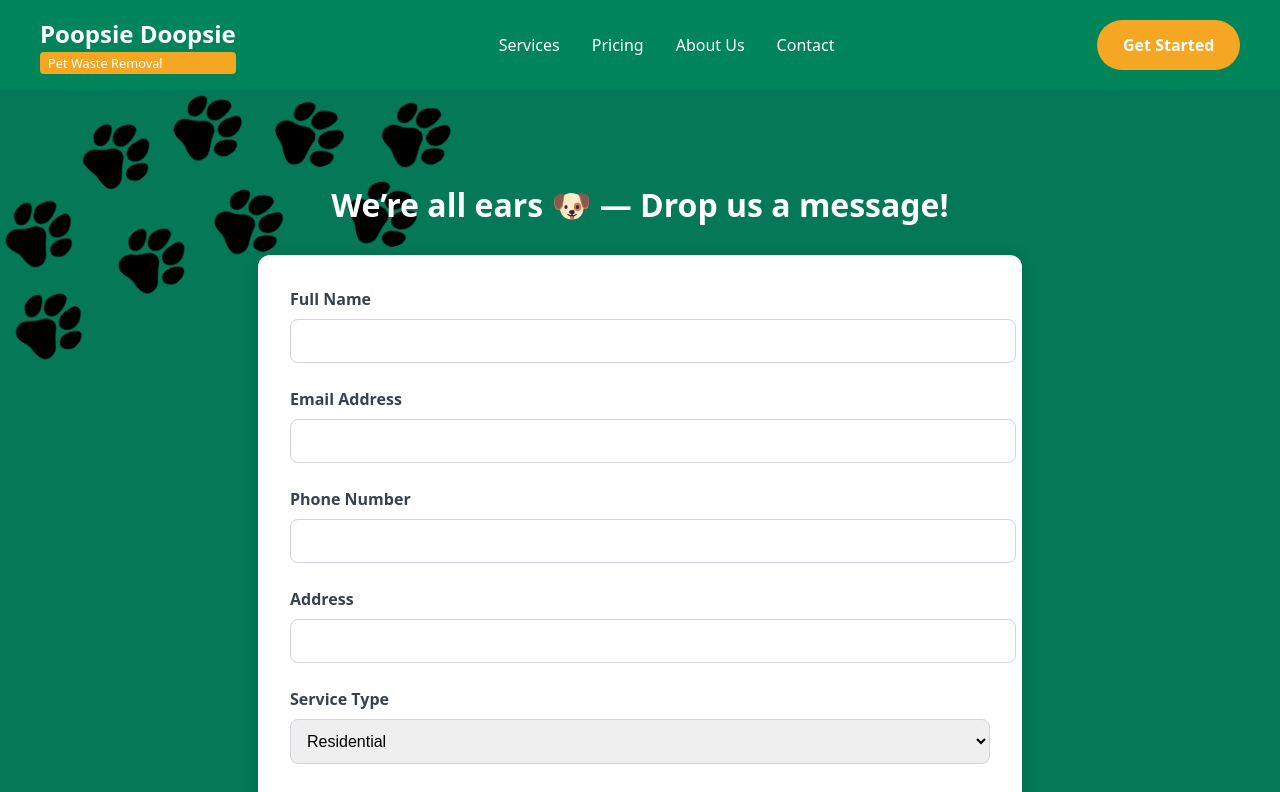
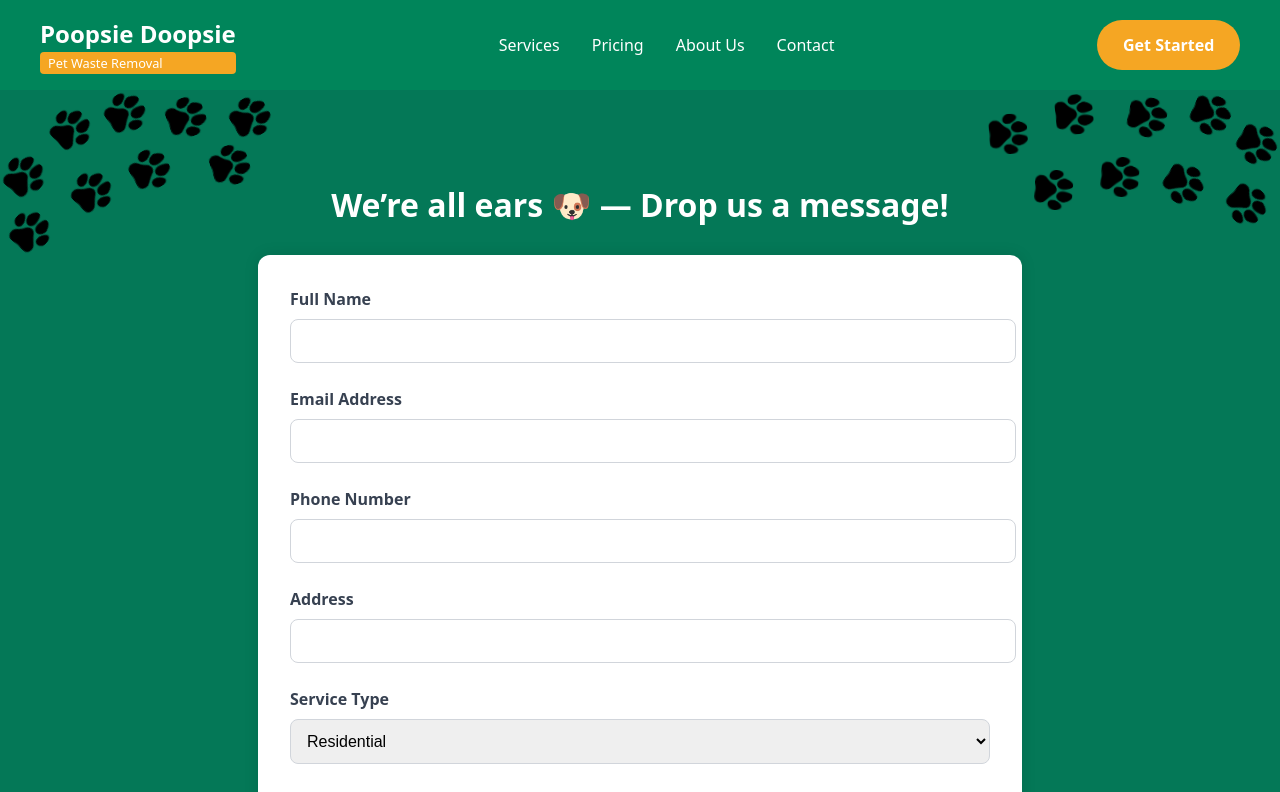
Before and after one commit to lelisiario/PoopsieDoopsie, a React (Vite) app: page /contact in a window 1280 px wide. Shown: the top 792 px of the page. Built offline with nearby package versions, Linux system fonts and the light colour scheme.

Commit message:
partial fix for pawprints on contact form

```diff
--- a/src/components/ContactForm.css
+++ b/src/components/ContactForm.css
@@ -14,20 +14,12 @@
     background-color: #047857;
     color: white;
     padding: 4rem 1rem;
-    background-image: url('../assets/PawPrints.svg'); /* transparent paw print pattern */
-    background-repeat: no-repeat;
-    background-size: 500px;
-    background-blend-mode: overlay;
-  }
-
-  .contact-section-two {
-    background-color: #047857;
-    color: white;
-    padding: 4rem 1rem;
-    background-image: url('../assets/SecondPawPrint.svg'); /* transparent paw print pattern */
-    background-repeat: no-repeat;
-    background-size: 500px;
-    background-blend-mode: overlay;
+    background-image:
+      url('../assets/PawPrints.svg'),
+      url('../assets/SecondPawPrint.svg');
+    background-repeat: no-repeat, no-repeat;
+    background-position: top left, top right;
+    background-size: 300px, 300px;
   }
 
   .contact-form-container {
```
